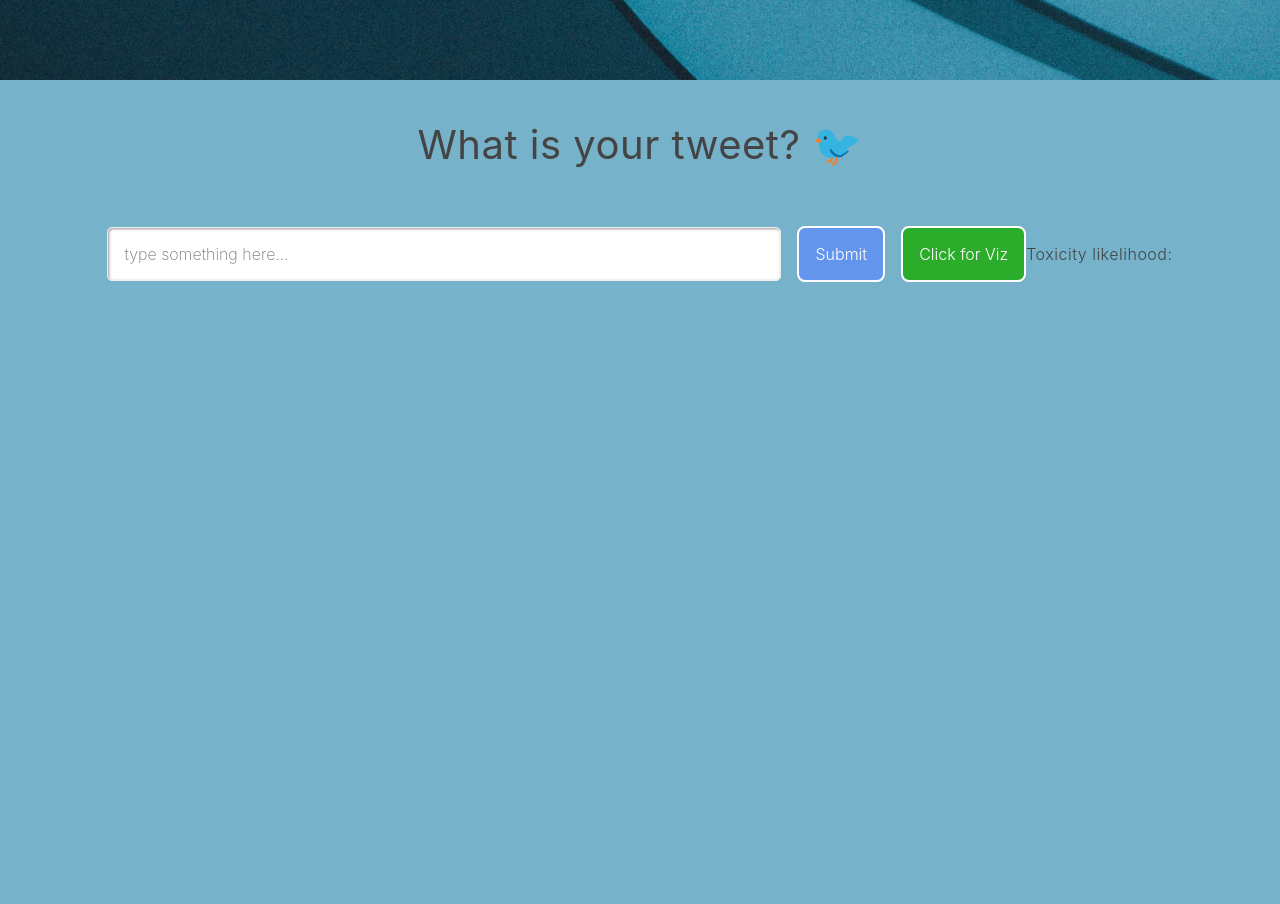
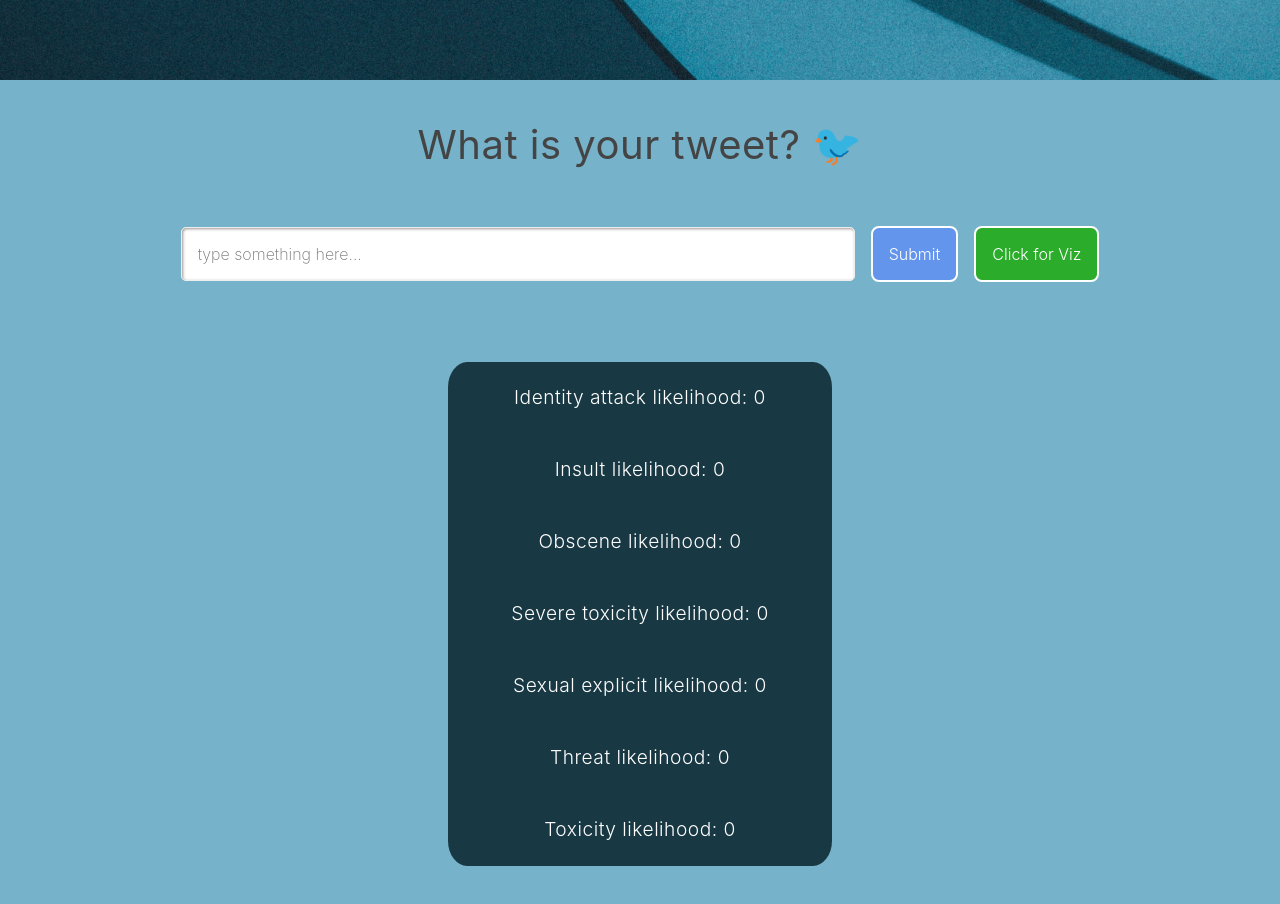
Before and after one commit to liyaSileshi/tweet-toxicity, a React (Create React App) app: page / in a window 1280 px wide. Shown: the part 120-1024 px from the top of the page. Built offline with nearby package versions, Linux system fonts and the light colour scheme.

Commit message:
worked on displaying more datas

```diff
--- a/src/Tweet.css
+++ b/src/Tweet.css
@@ -5,3 +5,17 @@ input[type="text"] {
 button {
   padding: 1em;
 }
+
+.data {
+  display: flex;
+  flex-direction: column;
+  background-color: #183843;
+  width: 30%;
+  align-items: center;
+  justify-content: space-around;
+  margin-left: 35%;
+  margin-top: 5%;
+  border-radius: 5%;
+  color: white;
+  font-size: 1.2em;
+}
--- a/src/Tweet.js
+++ b/src/Tweet.js
@@ -12,10 +12,17 @@ class Tweet extends React.Component {
   constructor(props) {
     super(props);
     this.state = {
-      predictions: null,
+      // predictions: null,
       predictObj : {},
       sentence: '',
-      barData : []
+      barData : [],
+      toxicity: 0,
+      identityAttack: 0,
+      insult: 0,
+      obscene: 0,
+      severeToxicity: 0,
+      sexualExplicit: 0,
+      threat: 0
     };
 
     // Render to visor
@@ -33,10 +40,15 @@ class Tweet extends React.Component {
     const model = await this.resolveModel()
     const classifying = await model.classify([sentence])
     this.setState({
-      predictions: classifying[6].results[0].probabilities[1],
+      identityAttack: classifying[0].results[0].probabilities[1].toFixed(3),
+      insult: classifying[1].results[0].probabilities[1].toFixed(3),
+      obscene: classifying[2].results[0].probabilities[1].toFixed(3),
+      severeToxicity: classifying[3].results[0].probabilities[1].toFixed(3),
+      sexualExplicit: classifying[4].results[0].probabilities[1].toFixed(3),
+      threat: classifying[5].results[0].probabilities[1].toFixed(3),
+      toxicity: classifying[6].results[0].probabilities[1].toFixed(3),
       predictObj: classifying
     })
-
     console.log(classifying)
     return classifying[6].results[0].probabilities[1]
   }
@@ -112,7 +124,15 @@ class Tweet extends React.Component {
       >
         Click for Viz
       </button>
-      Toxicity likelihood: {this.state.predictions}
+      <div className='data'>
+        <p>Identity attack likelihood: {this.state.identityAttack}</p>
+        <p>Insult likelihood: {this.state.insult}</p>
+        <p>Obscene likelihood: {this.state.obscene}</p>
+        <p>Severe toxicity likelihood: {this.state.severeToxicity}</p>
+        <p>Sexual explicit likelihood: {this.state.sexualExplicit}</p>
+        <p>Threat likelihood: {this.state.threat}</p>
+        <p>Toxicity likelihood: {this.state.toxicity}</p>
+      </div>
 
       {/* render the visualization */}
       {/* {this.solveViz()} */}
```
Also changed, not shown: 1 other file (tests, documents, lock files or other folders).
